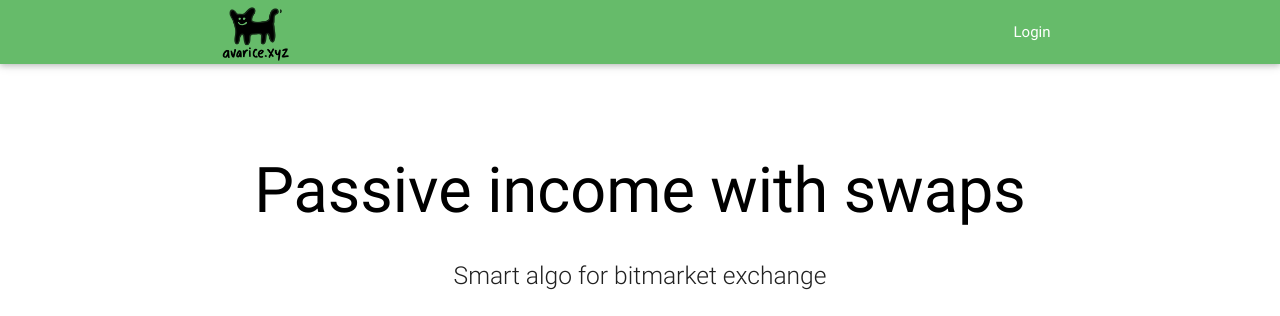
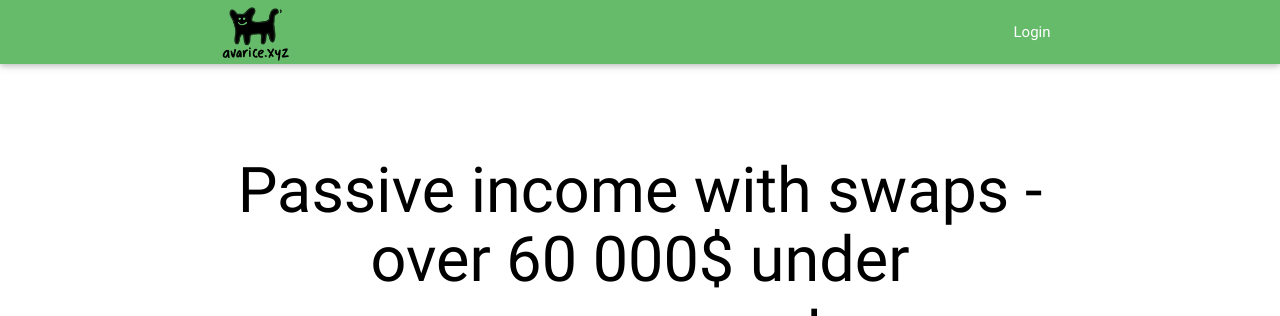
Before and after one commit to kwikiel/swaping, a Flask app: page / in a window 1280 px wide. Shown: the top 316 px of the page. Run offline with Flask 2, Linux system fonts and the light colour scheme; some libraries are stand-ins or nearby versions.

Commit message:
Info about volumes

```diff
--- a/templates/index.html
+++ b/templates/index.html
@@ -29,7 +29,7 @@
   <div class="section no-pad-bot" id="index-banner">
     <div class="container">
       <br><br>
-      <h1 class="header center black-text">Passive income with swaps</h1>
+      <h1 class="header center black-text">Passive income with swaps - over 60 000$ under management</h1>
       <div class="row center">
         <h5 class="header col s12 light">Smart algo for bitmarket exchange</h5>
       </div>
```
